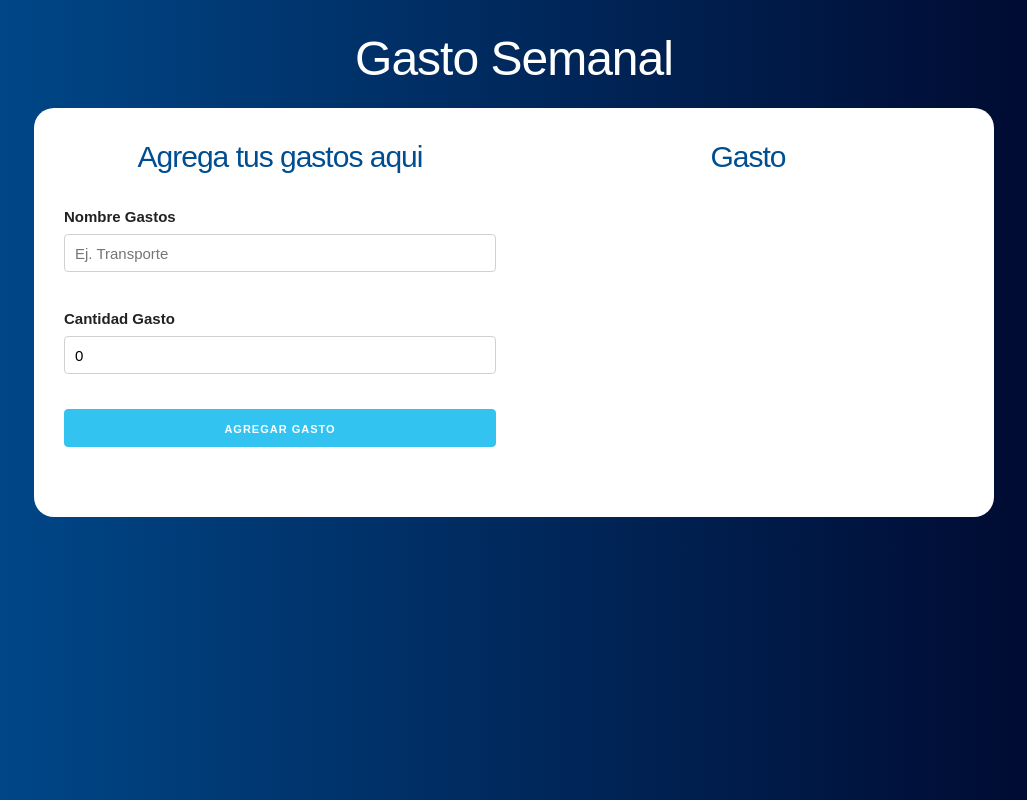
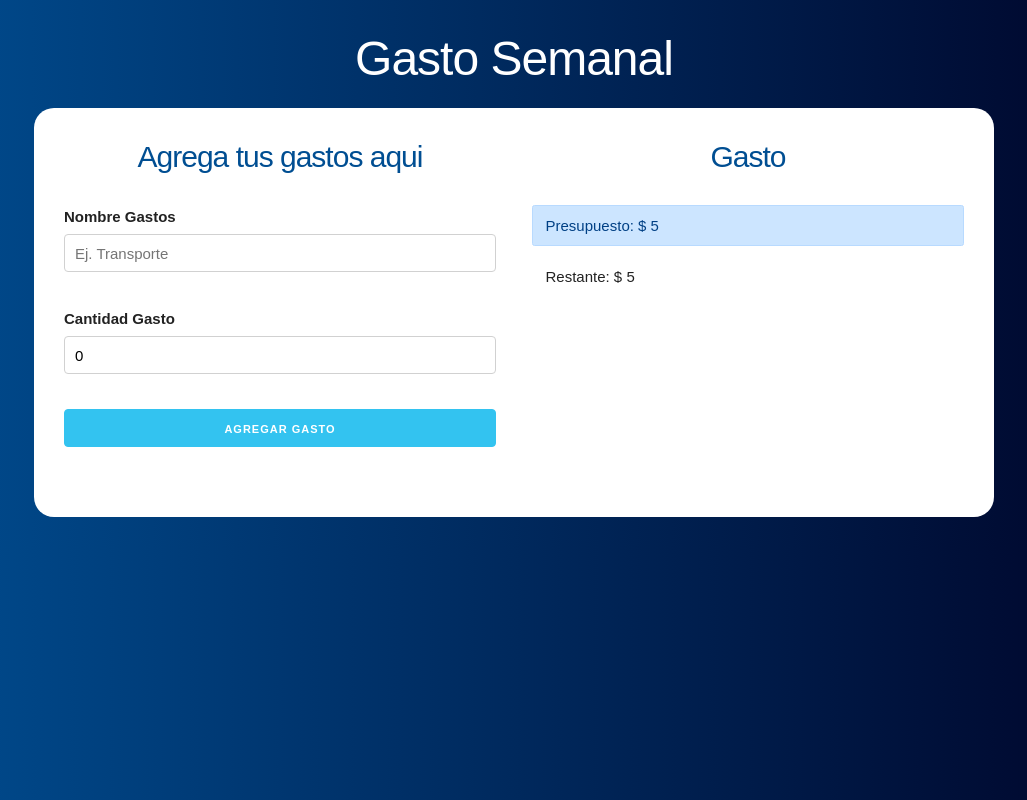
Before and after one commit to cvaquedano/presupuestoReact, a React (Create React App) app: page / in a window 1280 px wide. Both pictures are taken after typing "5" into the empty fields and a click on the input "Definir Presupuesto". Shown: the whole page, without its empty margins (126-1153 px from the left). Built offline with nearby package versions, Linux system fonts and the light colour scheme.

Commit message:
Add budget sumary

```diff
--- a/src/App.js
+++ b/src/App.js
@@ -2,6 +2,7 @@
 import Pregunta from './components/Pregunta'
 import Formulario from './components/Formulario'
 import Listado from './components/listado'
+import ControlPresupuesto from './components/ControlPresupuesto'
 
 function App() {
 
@@ -44,6 +45,12 @@
             <Listado
             gastos={gastos}
             ></Listado>
+            <ControlPresupuesto
+              presupuesto={presupuesto}
+              restante={restante}
+            >
+
+            </ControlPresupuesto>
           </div>
         </div>
       )}
--- /dev/null
+++ b/src/components/ControlPresupuesto.js
@@ -0,0 +1,13 @@
+import React, { Fragment } from 'react';
+const ControlPresupuesto = ({presupuesto, restante}) => {
+    return ( <Fragment>
+        <div className="alert alert-primary">
+            Presupuesto: $ {presupuesto}
+        </div>
+        <div className="alert">
+            Restante: $ {restante}
+        </div>
+    </Fragment> );
+}
+
+export default ControlPresupuesto;
```
